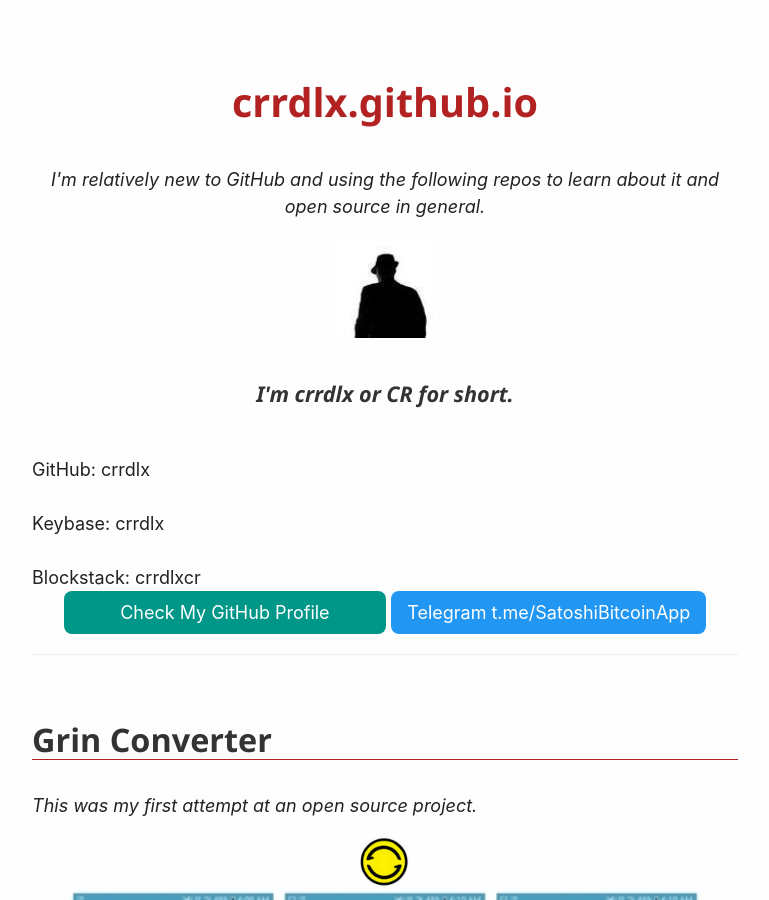
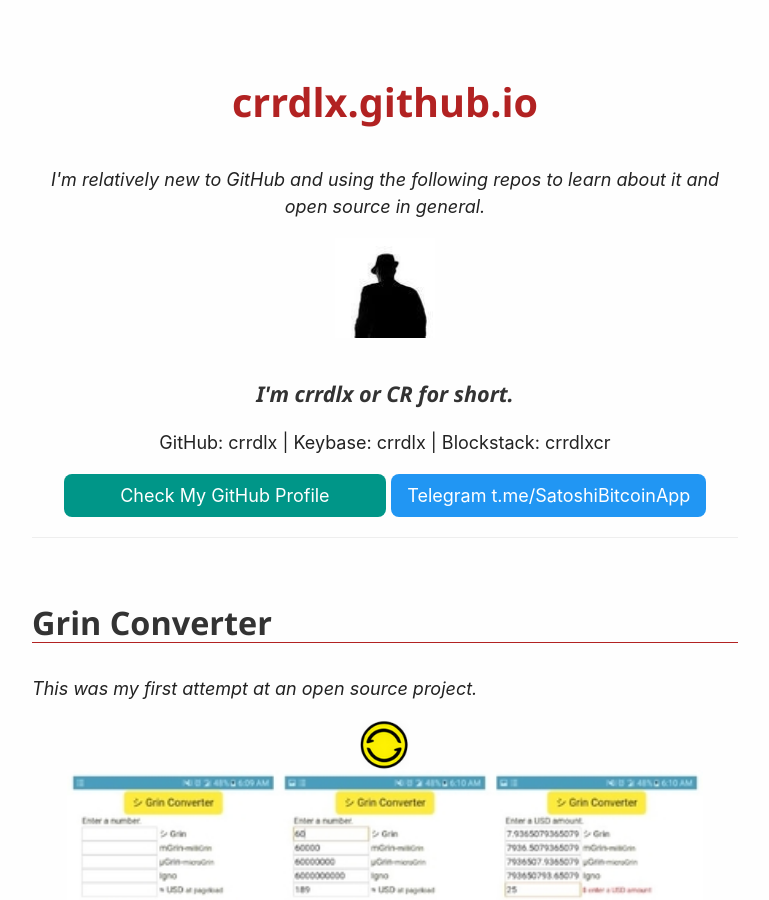
Before and after one commit to crrdlx/crrdlx.github.io, a Jekyll site: the page index.html, which Jekyll copies as it is, in a window 1280 px wide and 900 px high. Shown: the whole window, without its empty margins (255-1024 px from the left). Built offline with Jekyll 4.4.1, drawn with Linux system fonts in a browser that asks for light colours; comment, search, counter and statistics services are not loaded.

Commit message:
Update index.html

```diff
--- a/index.html
+++ b/index.html
@@ -75,9 +75,7 @@ h6 {
 <p style="text-align:center"><em>I'm relatively new to GitHub and using the following repos to learn about it and open source in general.</em></p>
 <img src="images/crrdlx.jpg" class="centered" width=100px>
 <h5 id="welcome" style="text-align:center">I'm crrdlx or CR for short.</h5>
-<br style="text-align:center">GitHub: crrdlx</br>
-<br style="text-align:center">Keybase: crrdlx</br>
-<br style="text-align:center">Blockstack: crrdlxcr</br>
+<p style="text-align:center">GitHub: crrdlx | Keybase: crrdlx | Blockstack: crrdlxcr</p>
 <div class="w3-container" style="text-align:center">
     <a href="https://github.com/crrdlx" class="w3-button w3-round-large w3-teal">&nbsp; &nbsp; &nbsp; &nbsp; Check My GitHub Profile &nbsp; &nbsp; &nbsp; &nbsp;</a>     <a href="https://t.me/SatoshiBitcoinApp" class="w3-button w3-round-large w3-blue">Telegram t.me/SatoshiBitcoinApp</a>
 </div>
```
